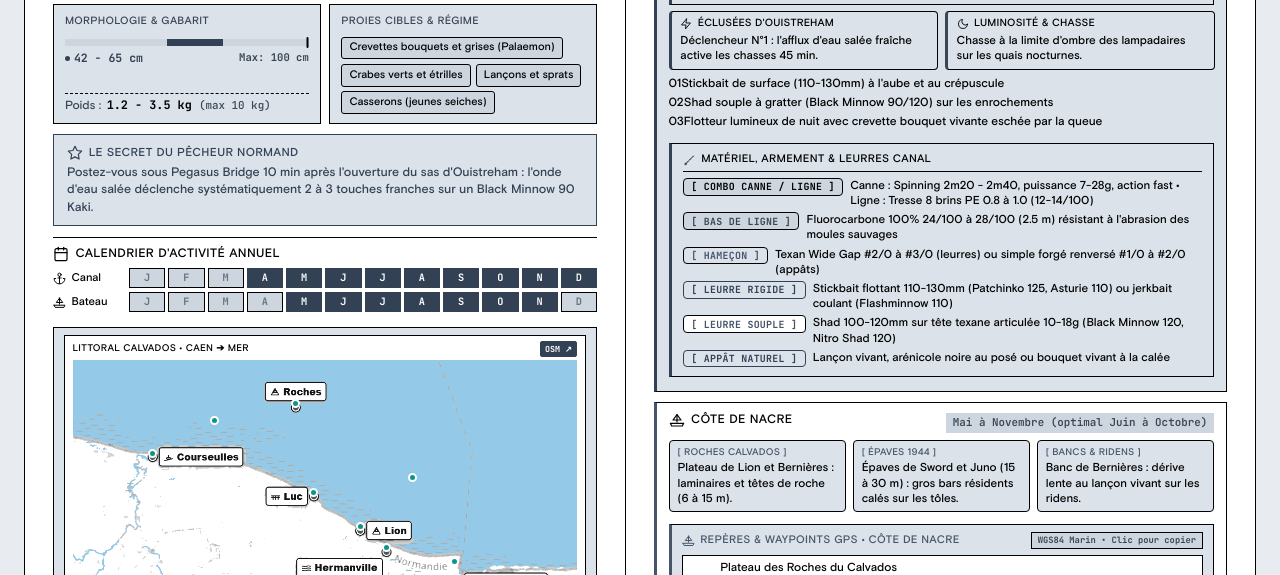
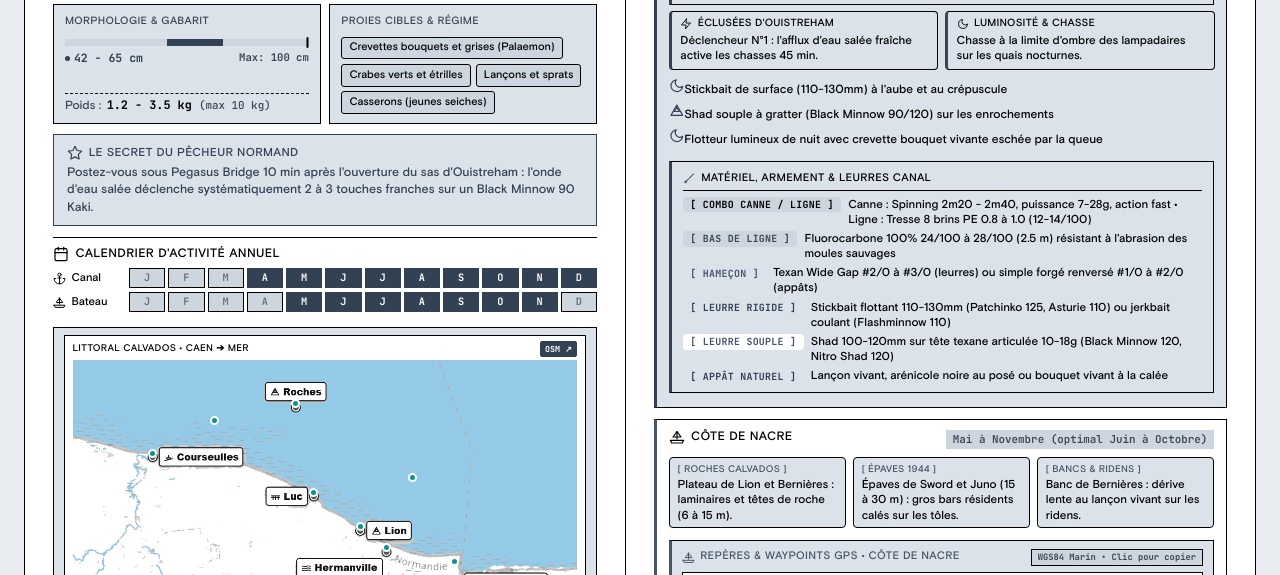
Before and after one commit to BenjaminDebotte/Hemingway, a website with bundled scripts: page site/index.html in a window 1280 px wide. Shown: the part 763-1338 px from the top of the page. Built offline with nearby package versions, Linux system fonts and the light colour scheme; a web font is replaced by a local one.

Commit message:
feat(design): remove borders from tackle pills and replace numerical tactic indices with context-aware SVG icons

```diff
--- a/site/css/02-themes.css
+++ b/site/css/02-themes.css
@@ -1771,15 +1771,17 @@ html[data-theme="deschool"] .tactic-manifest-row:last-child {
   border-bottom: none !important;
 }
 
-html[data-theme="deschool"] .tactic-index {
-  font-family: "JetBrains Mono", "Basis Grotesque Mono", monospace !important;
-  font-weight: 700 !important;
-  font-size: 0.68rem !important;
+html[data-theme="deschool"] .tactic-icon-badge {
+  display: inline-flex !important;
+  align-items: center !important;
+  justify-content: center !important;
+  font-size: 0.85rem !important;
   color: var(--theme-accent-red, #e05344) !important;
-  background: var(--theme-surface-subtle, #f4efe6) !important;
-  padding: 0.05rem 0.3rem !important;
-  border: 1px solid var(--theme-card-inner-border, #000000) !important;
-  border-radius: 0 !important;
+  background: transparent !important;
+  border: none !important;
+  padding: 0 !important;
+  margin-top: 0.1rem !important;
+  flex-shrink: 0 !important;
 }
 
 html[data-theme="deschool"] .tactic-text {
--- a/site/css/06-card-back.css
+++ b/site/css/06-card-back.css
@@ -457,6 +457,16 @@
   height: 0 !important;
 }
 
+.tactic-icon-badge {
+  display: inline-flex;
+  align-items: center;
+  justify-content: center;
+  color: var(--theme-canal-accent);
+  font-size: 0.85rem;
+  flex-shrink: 0;
+  margin-top: 0.1rem;
+}
+
 /* --- CARTOUCHE DÉDIÉ : TOP LEURRES & ARMEMENT --- */
 .terminal-tackle-card {
   background: var(--theme-surface-subtle);
@@ -534,37 +544,37 @@
 .pill-combo {
   background: var(--theme-surface-inset);
   color: var(--theme-text-title);
-  border: 1px solid var(--theme-surface-subtle-border);
+  border: none;
 }
 
 .pill-rigid {
   background: var(--theme-canal-surface);
   color: var(--theme-canal-accent);
-  border: 1px solid var(--theme-canal-surface-border);
+  border: none;
 }
 
 .pill-soft {
   background: var(--theme-bateau-surface);
   color: var(--theme-bateau-accent);
-  border: 1px solid var(--theme-bateau-surface-border);
+  border: none;
 }
 
 .pill-natural {
   background: var(--theme-secret-surface);
   color: var(--theme-secret-text);
-  border: 1px solid var(--theme-secret-border);
+  border: none;
 }
 
 .pill-hook {
   background: var(--theme-surface-subtle);
   color: var(--theme-bateau-accent);
-  border: 1px solid var(--theme-bateau-surface-border);
+  border: none;
 }
 
 .pill-leader {
   background: var(--theme-surface-inset);
   color: var(--theme-text-muted);
-  border: 1px solid var(--theme-surface-subtle-border);
+  border: none;
 }
 
 .terminal-val {
--- a/site/js/render-back.js
+++ b/site/js/render-back.js
@@ -14,6 +14,25 @@ import {
   renderCoteDeNacreDedicatedMap
 } from './geo-maps.js';
 import { getSpotsForFish } from './spots-data.js';
+
+export function getTacticIconName(tacticText = '') {
+  const text = tacticText.toLowerCase();
+
+  if (/éclus|courant|piston|vidange|chasse|appel/i.test(text)) return 'zap';
+  if (/nuit|obscur|lumièr|lampadaire|cône|ombre|crépuscule/i.test(text)) return 'moon';
+  if (/épave|epave|dday|d-day|tôle|carcasse/i.test(text)) return 'wreck';
+  if (/roche|plateau|roches|caillou/i.test(text)) return 'reef';
+  if (/banc|sable|riden|dune/i.test(text)) return 'sandbank';
+  if (/ancre|mouillage|enrochement|palplanche|quai|piler|pont/i.test(text)) return 'anchor';
+  if (/bateau|dérive|moteur|sondeur|ancrage|coque/i.test(text)) return 'boat';
+  if (/marée|marnage|étale|coef|jusant|flot/i.test(text)) return 'wave';
+  if (/heure|horaire|moment|temps|saison/i.test(text)) return 'clock';
+  if (/canne|animation|moulinet|scion|tirée|traction|vitesse|mouliner/i.test(text)) return 'rod';
+  if (/leurre|jig|souple|hameçon|suiveur|appât|ver|grappin|montage|bas de ligne/i.test(text)) return 'hook';
+  if (/discrétion|finesse|fluorocarbone|transparence|furtif/i.test(text)) return 'sparkle';
+
+  return 'compass';
+}
 
 /**
  * Encart dédié « Repères & Waypoints GPS » sur Face B
@@ -146,7 +165,7 @@ export function renderCardBack(fish, isFlipCard = false, currentFilterBiotope =
         ${renderWaypointsBlock(fish, 'canal')}
         ${renderCanalTriggers(fish.canal.triggers.ecluseesOuistreham, fish.canal.triggers.luminositeEtNuit)}
         <ul class="tactics-bullets tactics-manifest-list">
-          ${fish.canal.tactics.map((t, idx) => `<li class="tactic-manifest-row"><span class="tactic-index">0${idx + 1}</span><span class="tactic-text">${t}</span></li>`).join('')}
+          ${fish.canal.tactics.map(t => `<li class="tactic-manifest-row"><span class="tactic-icon-badge">${uiIcon(getTacticIconName(t))}</span><span class="tactic-text">${t}</span></li>`).join('')}
         </ul>
         ${renderExhaustiveTackleBlock(fish.canal.terminalTackle, fish.gear.canalCombo, 'Canal', 'canal')}
       </div>
@@ -168,7 +187,7 @@ export function renderCardBack(fish, isFlipCard = false, currentFilterBiotope =
         ${renderTideAndWeather(fish.bateau.tideAndCurrent.bestCoefficients, fish.bateau.weatherImpact.favorableWinds)}
         ${renderTwelfthsGauge(fish.bateau.tideAndCurrent.ruleOfTwelfths)}
         <ul class="tactics-bullets tactics-manifest-list">
-          ${fish.bateau.tactics.map((t, idx) => `<li class="tactic-manifest-row"><span class="tactic-index">0${idx + 1}</span><span class="tactic-text">${t}</span></li>`).join('')}
+          ${fish.bateau.tactics.map(t => `<li class="tactic-manifest-row"><span class="tactic-icon-badge">${uiIcon(getTacticIconName(t))}</span><span class="tactic-text">${t}</span></li>`).join('')}
         </ul>
         ${renderExhaustiveTackleBlock(fish.bateau.terminalTackle, fish.gear.boatCombo, 'Mer', 'bateau')}
       </div>
```
